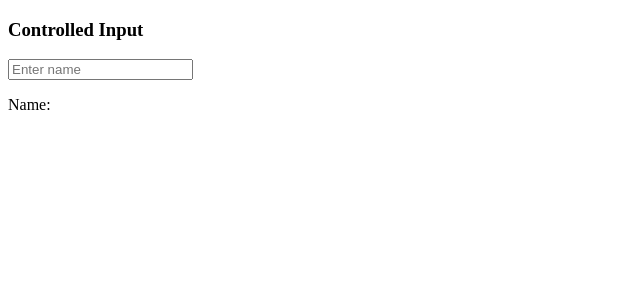
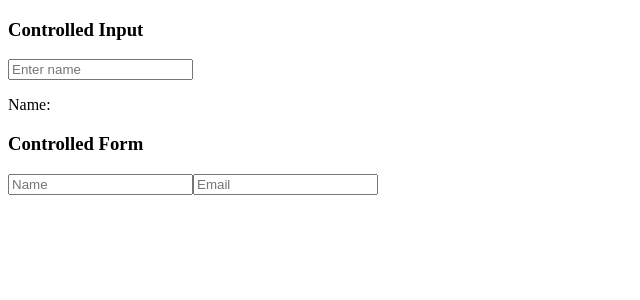
Before and after one commit to lokeshkumar72/react-practice-lab, a React (Vite) app: page / in a window 1280 px wide. Shown: the top 300 px of the page, without its empty margins (0-640 px from the left). Built offline with nearby package versions, Linux system fonts and the light colour scheme.

Commit message:
Day 15.2: Controlled form with multiple inputs

```diff
--- a/src/App.jsx
+++ b/src/App.jsx
@@ -1,7 +1,13 @@
 import ControlledInput from "./components/ControlledInput";
+import ControlledForm from "./components/ControlledForm";
 
 function App() {
-  return <ControlledInput />;
+  return (
+    <>
+      <ControlledInput />
+      <ControlledForm />
+    </>
+  );
 }
 
 export default App;
--- /dev/null
+++ b/src/components/ControlledForm.jsx
@@ -0,0 +1,35 @@
+import { useState } from "react";
+
+function ControlledForm() {
+  const [formData, setFormData] = useState({
+    name: "",
+    email: "",
+  });
+
+  function handleChange(e) {
+    setFormData({
+      ...formData,
+      [e.target.name]: e.target.value,
+    });
+  }
+
+  return (
+    <form>
+      <h3>Controlled Form</h3>
+      <input
+        name="name"
+        placeholder="Name"
+        value={formData.name}
+        onChange={handleChange}
+      />
+      <input
+        name="email"
+        placeholder="Email"
+        value={formData.email}
+        onChange={handleChange}
+      />
+    </form>
+  );
+}
+
+export default ControlledForm;
```
